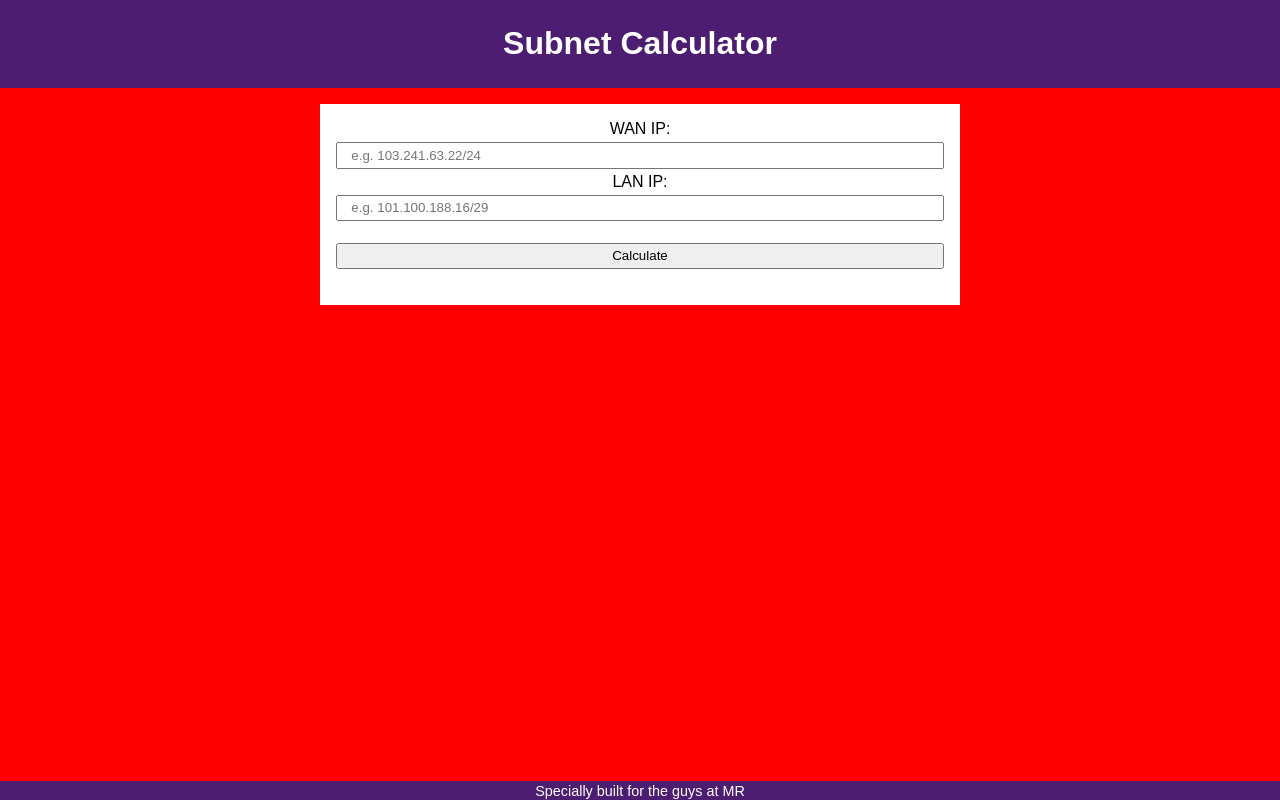
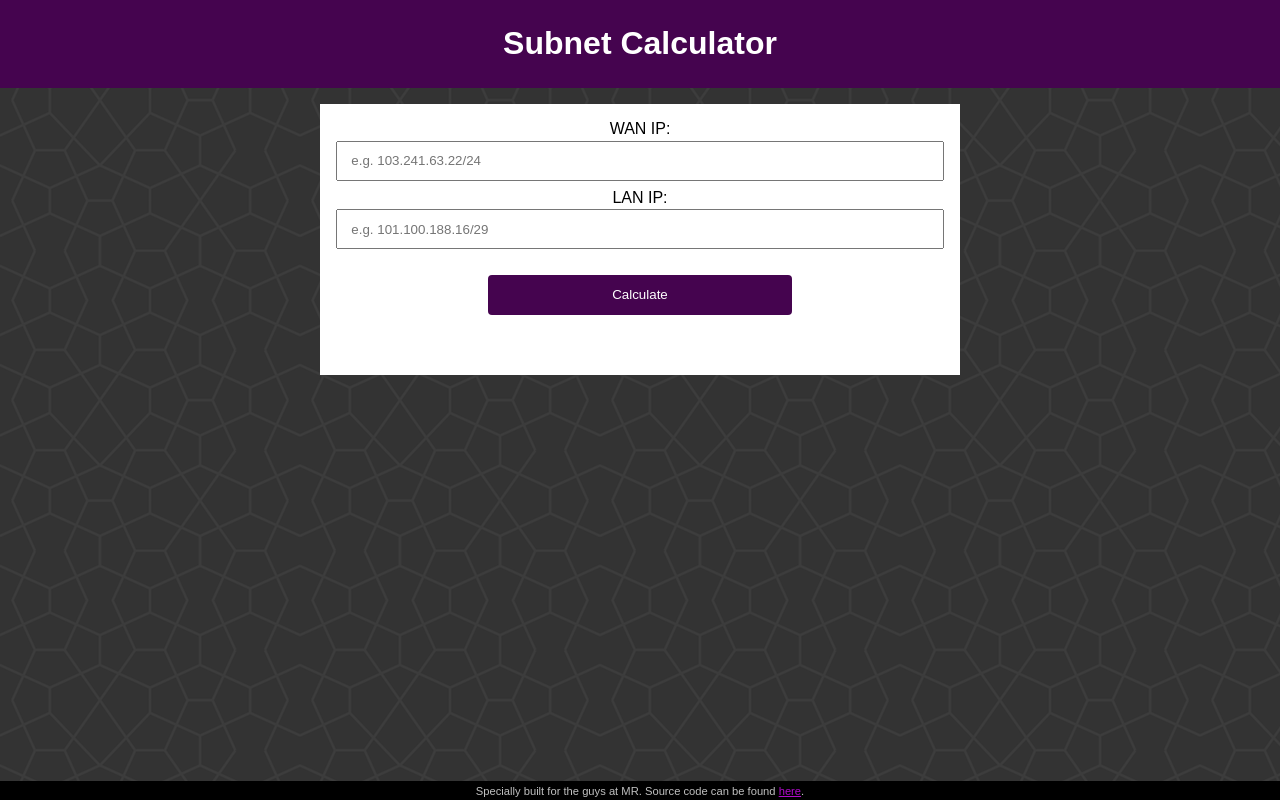
Before and after one commit to devJaves/ipcalc, a plain HTML site: page index.html in a window 1280 px wide. Drawn offline with Linux system fonts and the light colour scheme.

Commit message:
1029 Basic styling

```diff
--- a/css/styles.css
+++ b/css/styles.css
@@ -1,19 +1,25 @@
 body {
-	font-family: Arial, Helvetica, sans-serif;
-	width: 100%; margin:0; background: red;
+	font-family: Arial, Helvetica, sans-serif; font-size: 1em;
+	width: 100%; margin:0; background: url("../img/congruent_outline.png");
 }
 
 input {
-	width: 100%; height: 2em; padding: 0 1em; margin: 0.3em 0;
+	width: 100%; height: 3em; padding: 0 1em; margin: 0.2em 0 0.6em;
 	box-sizing: border-box;
 }
 
 input[type=button] {
-	margin-top: 1.3em;
+	font-family: Arial, Helvetica, sans-serif; color: white; background: #45044F;
+	border: none; border-radius: 0.3em;
+	width: 50%; margin: 1.3em 25% 0 25%;
+}
+
+input[type=button]:hover {
+	background: #742D7F; cursor: pointer; box-shadow: 0 0 0.3em #742D7F;
 }
 
 #header {
-	text-align: center; color: #fff; background: #4c1d70;
+	text-align: center; color: #fff; background: #45044F;
 	width: 100%; padding: 0.25em 0;
 }
 
@@ -32,13 +38,21 @@ input[type=button] {
 }
 
 #output {
-	font-family: "Lucida Console", Monaco, monospace; background: green;
+	font-family: Consolas, Monaco, monospace; background: ;
 	font-size: 0.9em;
-	margin: 0;
+	padding: 1em; margin: 0;
 }
 
 
 #footer {
-	font-size: 0.9em; text-align: center; color: #fff; background: #4c1d70;
-	width: 100%; position: fixed; bottom: 0; padding: 0.1em; box-sizing: border-box;
+	font-size: 0.7em; text-align: center; color: silver; background: #000;
+	width: 100%; position: fixed; bottom: 0; padding: 0.3em; box-sizing: border-box;
 }
+
+#footer a {
+	color: #B20ACC;
+}
+
+#footer a:hover {
+	color: #E959FF;
+}
--- a/index.html
+++ b/index.html
@@ -42,7 +42,7 @@
 
 	<!-- FOOTER -->
 
-    <div id="footer">Specially built for the guys at MR</div>
+    <div id="footer">Specially built for the guys at MR. Source code can be found <a href="https://github.com/devJaves/ipcalc">here</a>.</div>
 
 </body>
 </html>
```
Also changed, not shown: img/congruent_outline.png (added).
